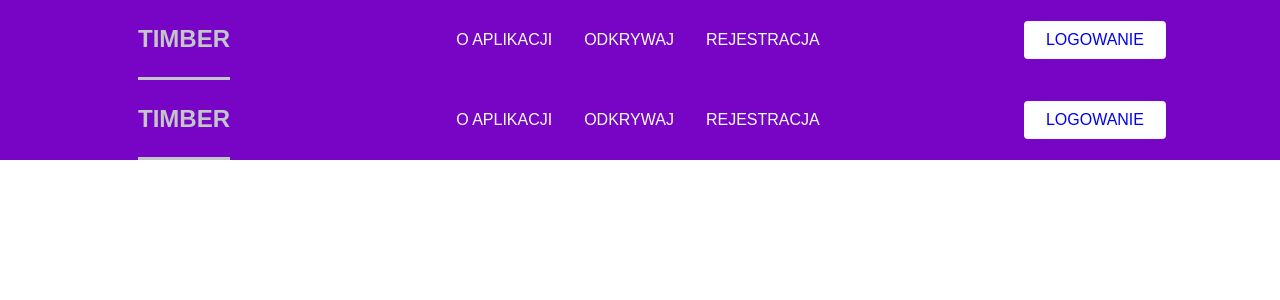
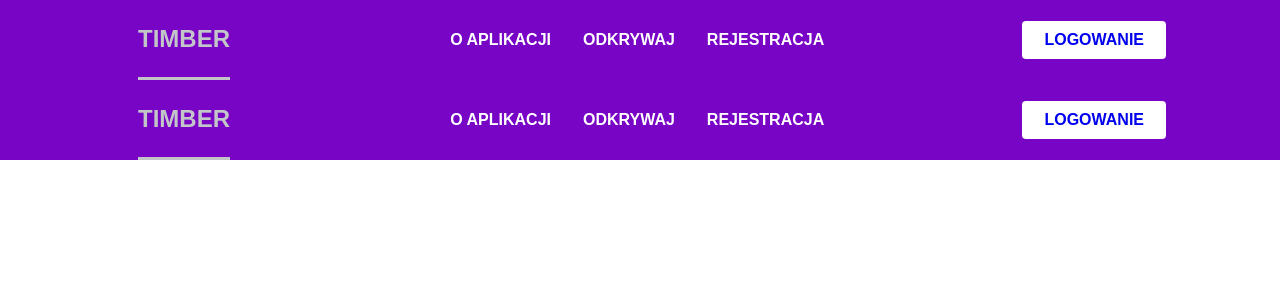
Before and after one commit to Apollion95/IO, a React (Create React App) app in the folder timber/: page / in a window 1280 px wide. Shown: the top 300 px of the page. Built offline with nearby package versions, Linux system fonts and the light colour scheme.

Commit message:
Modyfikacja paska nawigacyjnego

```diff
--- a/timber/src/components/Navbar/NavbarElements.js
+++ b/timber/src/components/Navbar/NavbarElements.js
@@ -1,5 +1,5 @@
 import styled from 'styled-components'
-import {NavLink as Link, Link as LinkR} from 'react-router-dom'
+import {NavLink as Link} from 'react-router-dom'
 
 
 
@@ -88,6 +88,7 @@ export const NavItem = styled.li`
 export const NavLinks = styled(Link)`
     color: #fff;
     display: flex;
+    font-weight: bold;
     align-items: center;
     text-decoration: none;
     padding: 0 1rem;
@@ -120,6 +121,7 @@ export const NavBtnLink = styled(Link)`
   border-radius: 4px;
   background: #fff;
   padding: 10px 22px;
+  font-weight: bold;
   outline: none;
   border: none;
   cursor: pointer;
```
